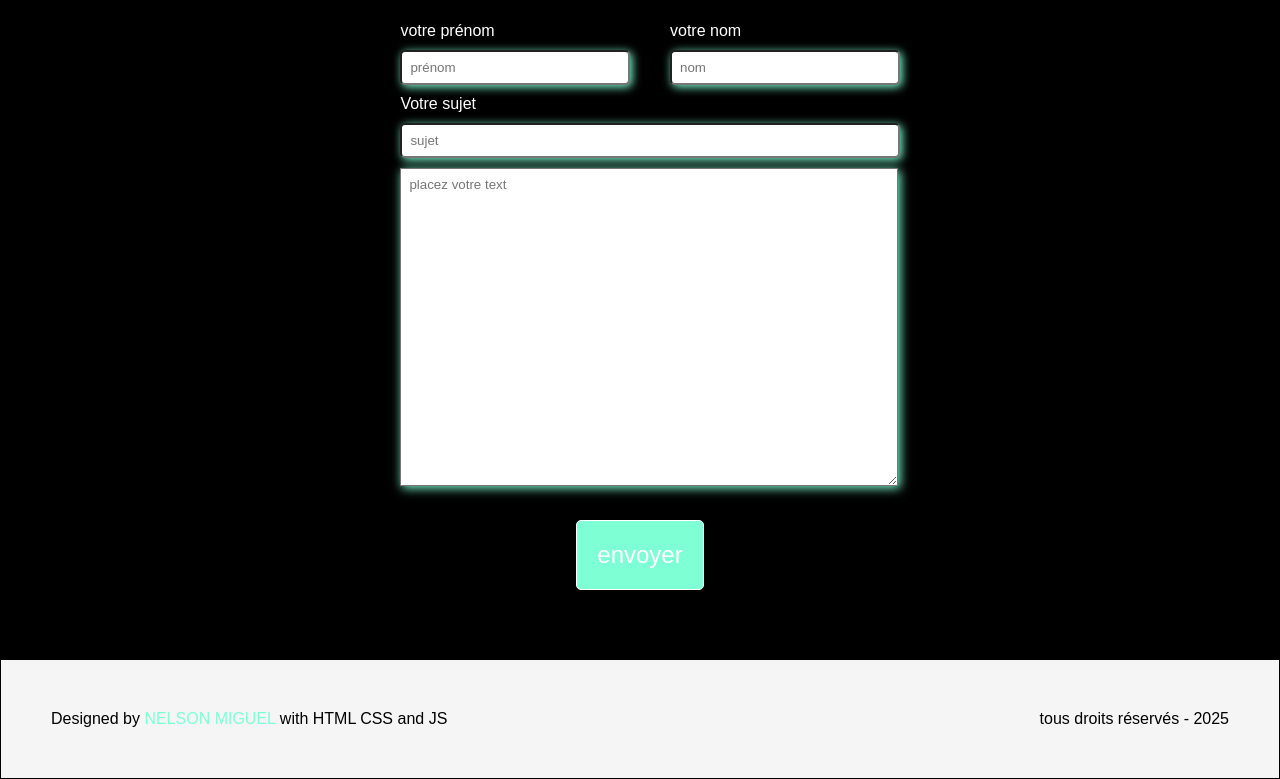
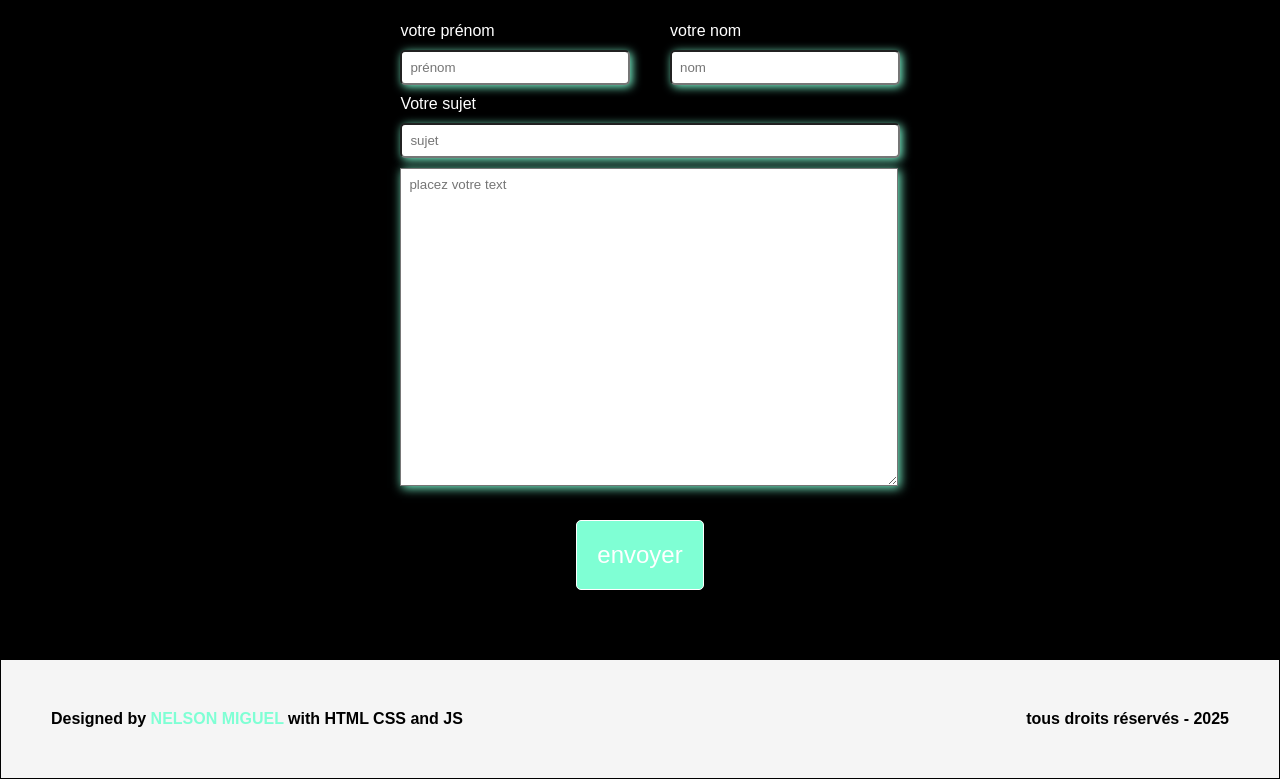
Before and after one commit to bekamnelson/project-d-clic, a plain HTML site: page index.html in a window 1280 px wide. Shown: the part 3287-4066 px from the top of the page. Drawn offline with Linux system fonts and the light colour scheme.

Commit message:
second commit

```diff
--- a/css/styles.css
+++ b/css/styles.css
@@ -246,7 +246,9 @@ footer{
 }
 footer div{
     flex: 1;
+     font-weight: bold;
 }
 footer .rigth{
     text-align: right;
+
 }
--- a/index.html
+++ b/index.html
@@ -3,7 +3,7 @@
 <head>
     <meta charset="UTF-8">
     <meta name="viewport" content="width=device-width, initial-scale=1.0">
-    <title>while</title>
+    <title>porte folio</title>
     <!--liaison du fichier css-->
     <link rel="stylesheet" href="css/styles.css">
 </head>
```
